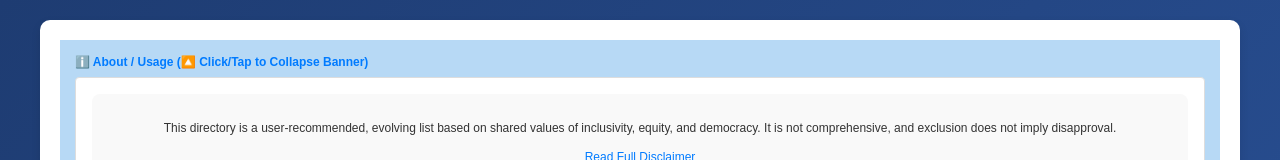
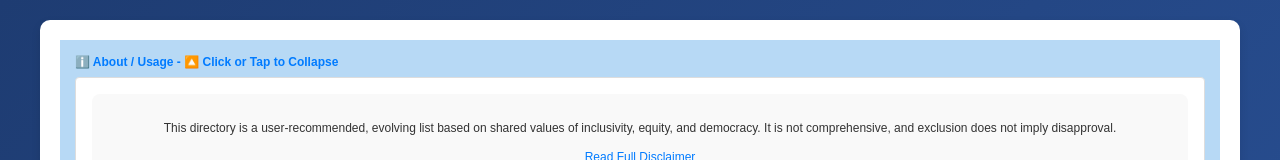
Before and after one commit to jenbrick/bluedotsyork, a Next.js app: page /business-directory in a window 1280 px wide. Shown: the top 160 px of the page. Built offline with nearby package versions, Linux system fonts and the light colour scheme; no server answers; the database is empty.

Commit message:
disclaimers, buttons

```diff
--- a/app/business-directory/page.tsx
+++ b/app/business-directory/page.tsx
@@ -165,7 +165,7 @@ export default function Home() {
             >
                 <div className="info-banner-overlay">
                 <span>
-    ℹ️ About / Usage   ({showInfoBanner ? "🔼 Click/Tap to Collapse Banner" : "🔽 Click/Tap to Expand Banner"})
+    ℹ️ About / Usage  -  {showInfoBanner ? "🔼 Click or Tap to Collapse" : "🔽 Click or Tap to Expand"}
 </span>
                 </div>
                 {showInfoBanner && (
```
